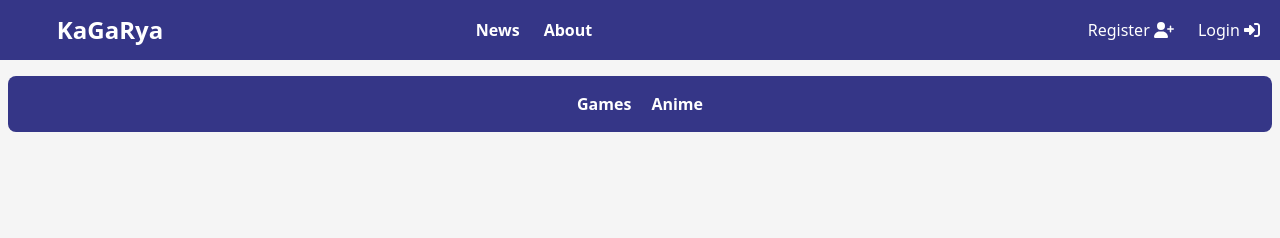
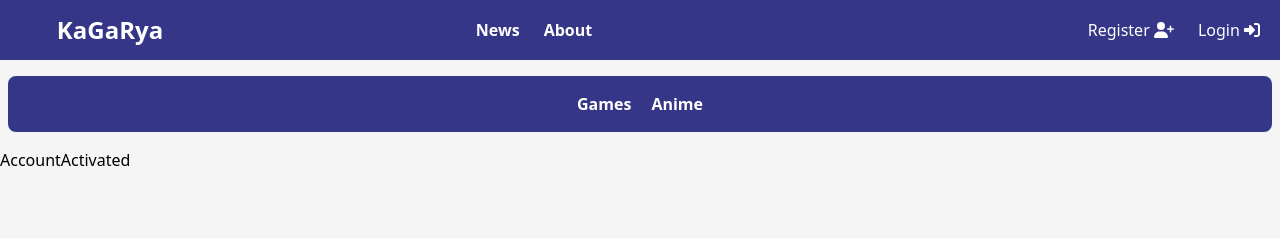
Before and after one commit to KaKeGo/KaGaRya, a React (Create React App) app: page /accounts/activated in a window 1280 px wide. Shown: the top 238 px of the page. Built offline with nearby package versions, Linux system fonts and the light colour scheme; no server answers.

Commit message:
Activated component created

```diff
--- a/src/App.js
+++ b/src/App.js
@@ -9,7 +9,9 @@ import AboutView from './content/About/AboutView'
 import LoginView from './content/Account/Login/LoginView'
 import RegisterView from "./content/Account/Register/RegisterView";
 import RegisterCompleted from "./containers/Pages/RegisterCompleted/RegisterCompleted";
-import AccountActivated from "./containers/Pages/AccountActivated/AccountActivated";
+import AccountActivatedSuccess from "./containers/Pages/AccountActivated/AccountActivatedSuccess/AccountActivatedSuccess";
+import AccountActivated from "./containers/Pages/AccountActivated/AccountActivated/AccountActivated";
+import AccountActivatedError from "./containers/Pages/AccountActivated/AccountActivatedError/AccountActivatedError";
 import Profile from './content/Account/Profile/Profile'
 {/* Game list */}
 import GameListView from './content/GamesList/GameList/GameListView'
@@ -30,7 +32,9 @@ function App() {
             <Route path="/login" element={<LoginView />}/>
             <Route path="/register" element={<RegisterView />}/>
             <Route path="/register/completed" element={<RegisterCompleted />}/>
-            <Route path="/accounts/activate/" element={<AccountActivated />}/>
+            <Route path="/accounts/activate/success" element={<AccountActivatedSuccess />}/>
+            <Route path="/accounts/activated" element={<AccountActivated />}/>
+            <Route path="/accounts/activate/error" element={<AccountActivatedError />}/>
             <Route path="/profile" element={<Profile />}/>
 
             {/* Game list */}
--- a/src/containers/Pages/AccountActivated/AccountActivated.jsx
+++ /dev/null
@@ -1,16 +0,0 @@
-import React from 'react'
-
-
-import './AccountActivated.css'
-
-
-const AccountActivated = () => {
-
-    return (
-        <div>
-            Success
-        </div>
-    )
-}
-
-export default AccountActivated
--- /dev/null
+++ b/src/containers/Pages/AccountActivated/AccountActivated/AccountActivated.jsx
@@ -0,0 +1,9 @@
+import React from 'react'
+
+const AccountActivated = () => {
+  return (
+    <div>AccountActivated</div>
+  )
+}
+
+export default AccountActivated
--- /dev/null
+++ b/src/containers/Pages/AccountActivated/AccountActivatedError/AccountActivatedError.jsx
@@ -0,0 +1,9 @@
+import React from 'react'
+
+const AccountActivatedError = () => {
+  return (
+    <div>AccountActivatedError</div>
+  )
+}
+
+export default AccountActivatedError
--- /dev/null
+++ b/src/containers/Pages/AccountActivated/AccountActivatedSuccess/AccountActivatedSuccess.jsx
@@ -0,0 +1,16 @@
+import React from 'react'
+
+
+import './AccountActivatedSuccess.css'
+
+
+const AccountActivatedSuccess = () => {
+
+    return (
+        <div>
+            Success
+        </div>
+    )
+}
+
+export default AccountActivatedSuccess
```
Also changed, not shown: src/containers/Pages/AccountActivated/AccountActivated/AccountActivated.css (added), src/containers/Pages/AccountActivated/AccountActivatedError/AccountActivatedError.css (added), src/containers/Pages/AccountActivated/AccountActivatedSuccess/AccountActivatedSuccess.css (added).
